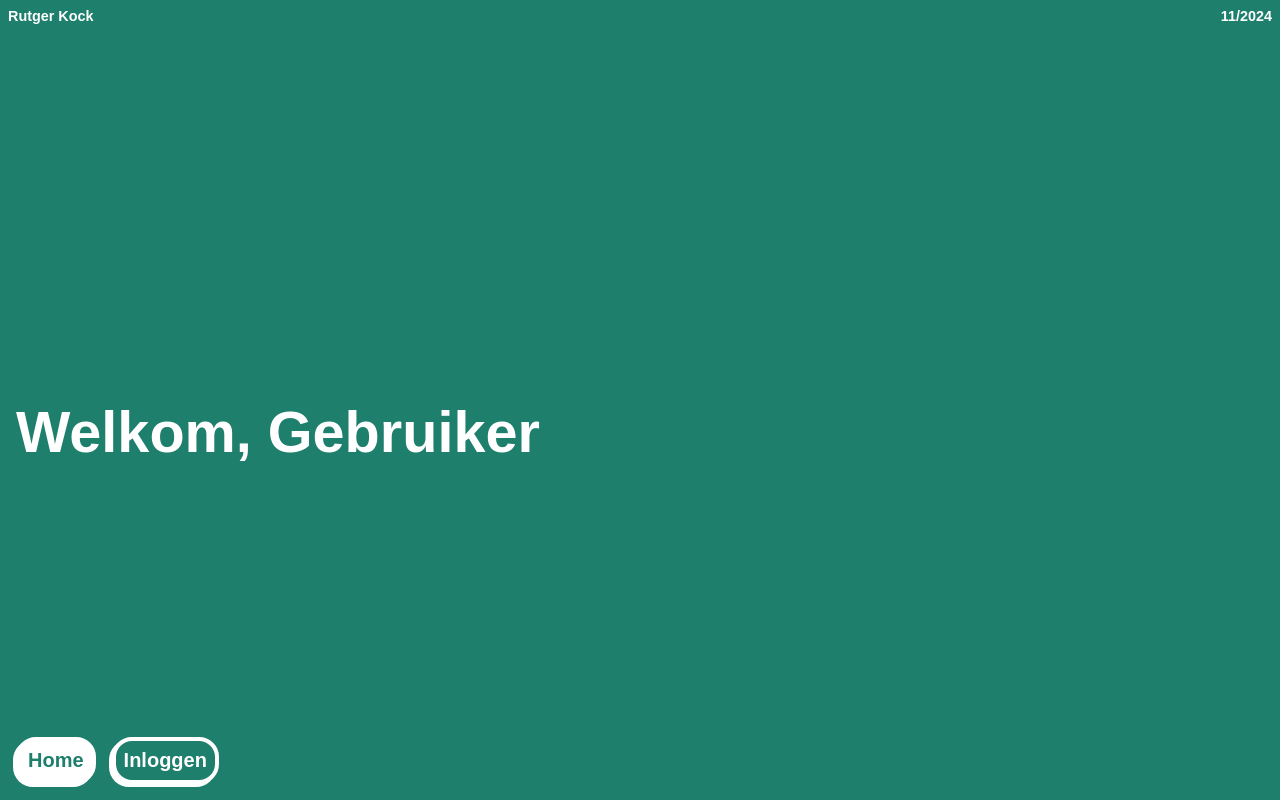
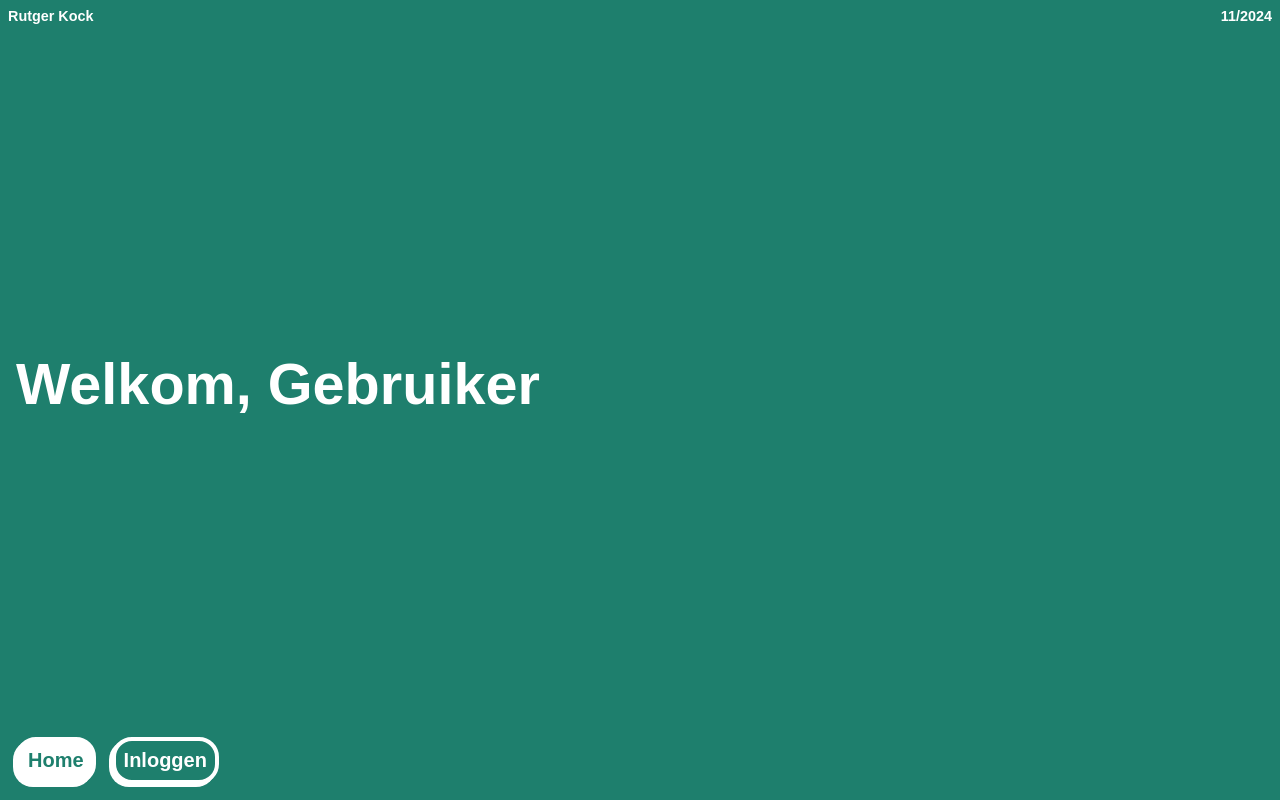
Before and after one commit to rutgerkock/unc-inc_assigment, a React (Create React App) app: page /#/ in a window 1280 px wide. Built offline with nearby package versions, Linux system fonts and the light colour scheme.

Commit message:
minor changes

```diff
--- a/src/App.js
+++ b/src/App.js
@@ -1,6 +1,7 @@
 import './App.css';
 import { HashRouter as Router, Routes, Route } from 'react-router-dom';
 import { useState, useEffect } from 'react';
+import { AnimatePresence, motion } from 'framer-motion';
 
 import { Home } from './pages/home';
 import { Dashboard } from './pages/dashboard';
@@ -20,7 +21,7 @@ function App() {
       setAuth(true);
       setUsername(storedUsername);
     }
-  });
+  }, []);
 
   const login = (username, password) => {
     if (username === 'uncinc' && password === 'letmein') {
@@ -29,7 +30,7 @@ function App() {
       localStorage.setItem('auth', 'true');
       localStorage.setItem('username', username);
     } else {
-      alert('Invalid credentials');
+      alert('Ongeldige gegevens!');
     }
   };
 
@@ -40,21 +41,48 @@ function App() {
     localStorage.removeItem('username');
   };
 
+  const pageTransition = {
+    initial: { opacity: 0, x: -400, scale: 0.95 },
+    animate: { opacity: 1, x: 0, scale: 1, transition: { type: 'spring', stiffness: 100, damping: 25 } },
+    exit: { opacity: 0, x: 100, scale: 1.05, transition: { duration: 0.3 } },
+  };
+
   return (
     <Router>
+      <AnimatePresence>
         <Routes>
           <Route element={<Layout auth={auth} logout={logout} />}>
-          <Route path='/' element={<Home username={username} />} />
-          <Route path='/login' element={<Login login={login} />} />
+            <Route
+              path="/"
+              element={
+                <motion.div {...pageTransition}>
+                  <Home username={username} />
+                </motion.div>
+              }
+            />
+            <Route
+              path="/login"
+              element={
+                <motion.div {...pageTransition}>
+                  <Login login={login} />
+                </motion.div>
+              }
+            />
             <Route
               path="/dashboard"
-            element={<ProtectedRoute auth={auth} element={<Dashboard />} />}
+              element={
+                <ProtectedRoute auth={auth} element={
+                  <motion.div {...pageTransition}>
+                    <Dashboard />
+                  </motion.div>
+                } />
+              }
             />
           </Route>
         </Routes>
+      </AnimatePresence>
     </Router>
   );
 }
 
-
 export default App;
--- a/src/index.css
+++ b/src/index.css
@@ -44,10 +44,6 @@ h1 {
   font-weight: var(--title-font-weight);
   font-family: var(--font-family);
   margin-bottom: 2rem;
-}
-
-.home {
-  margin-top: 6rem;
 }
 
 nav {
--- a/src/pages/home.jsx
+++ b/src/pages/home.jsx
@@ -1,6 +1,6 @@
 
 export function Home({ username }) {
     return (
-      <h1 className="home">Welkom, {username || 'Gebruiker'}</h1>
+      <h1>Welkom, {username || 'Gebruiker'}</h1>
     );
   }
```
Lines whose indentation alone changed are shown as unchanged.
